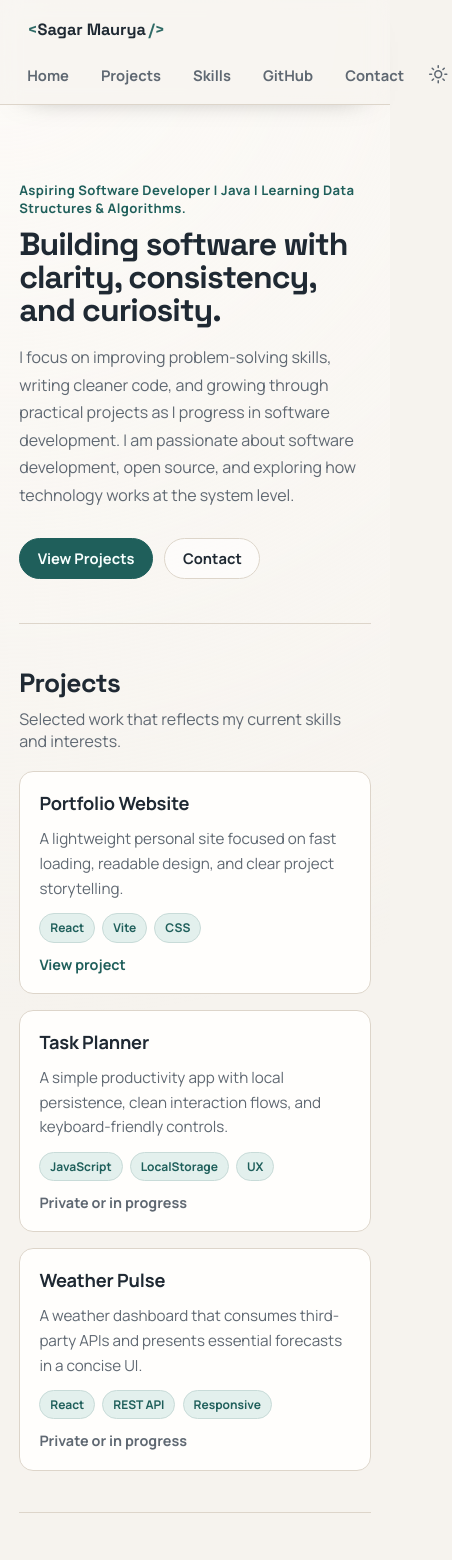
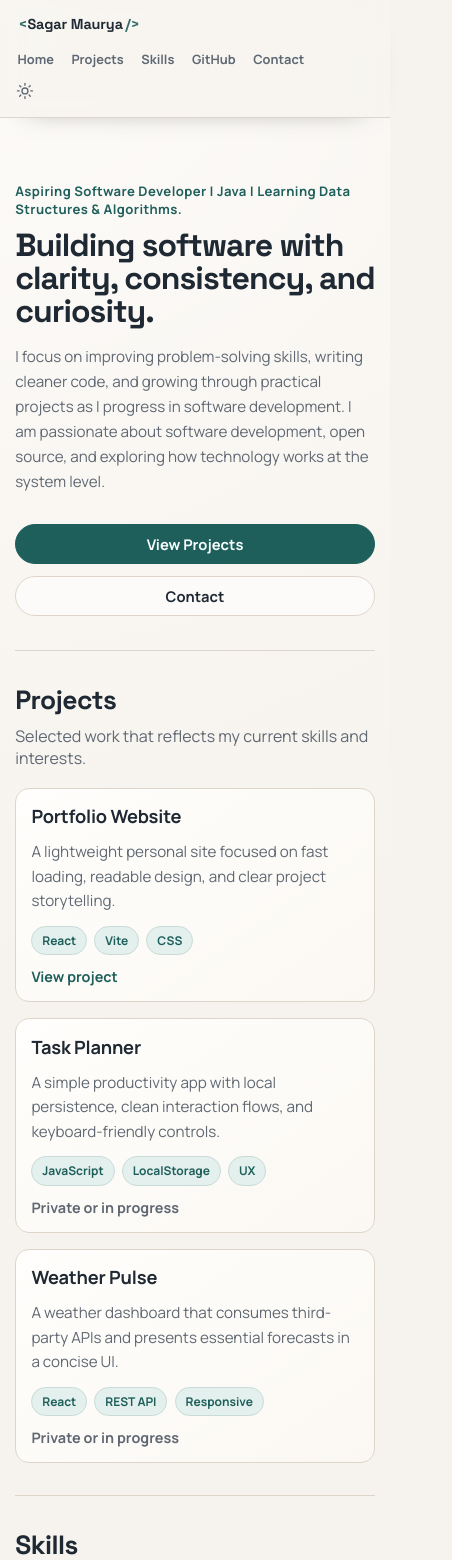
Before and after one commit to SagarXCode/portfolio, a React (Vite) app: page / in a window 390 px wide. Shown: the top 1560 px of the page, 452 px wide, since content can reach past the window. Built offline with nearby package versions, Linux system fonts and the light colour scheme; no server answers.

Commit message:
feat: enhance visual offset calculation for smoother scrolling to sections

```diff
--- a/src/App.css
+++ b/src/App.css
@@ -394,16 +394,17 @@ a {
     border: 1px solid var(--line);
     border-radius: 14px;
     padding: 1.2rem;
-    background: var(--surface);
+    background: linear-gradient(145deg, var(--surface) 0%, var(--surface-alt) 100%);
     display: flex;
     flex-direction: column;
     gap: 0.75rem;
-    transition: transform 0.2s ease, box-shadow 0.2s ease;
+    transition: transform 0.24s ease, box-shadow 0.24s ease, border-color 0.24s ease;
 }
 
 .project-card:hover {
-    transform: translateY(-3px);
+    transform: translateY(-4px);
     box-shadow: 0 18px 28px -24px var(--shadow-color);
+    border-color: var(--accent);
 }
 
 .project-title {
@@ -679,13 +680,21 @@ a {
 .contact-card {
     margin-top: 1.1rem;
     border: 1px solid var(--line);
-    background: var(--surface-alt);
+    background: linear-gradient(145deg, var(--surface) 0%, var(--surface-alt) 100%);
     border-radius: 14px;
     padding: 1.1rem 1.2rem;
     display: flex;
     align-items: center;
     justify-content: space-between;
     gap: 1rem;
+    transition: transform 0.24s ease, box-shadow 0.24s ease, border-color 0.24s ease;
+}
+
+.contact-card:hover,
+.contact-card:focus-within {
+    transform: translateY(-4px);
+    box-shadow: 0 18px 28px -24px var(--shadow-color);
+    border-color: var(--accent);
 }
 
 .contact-copy p {
@@ -697,6 +706,51 @@ a {
     display: flex;
     gap: 0.8rem;
     flex-wrap: wrap;
+}
+
+:root[data-theme='dark'] .project-card:hover,
+:root[data-theme='dark'] .project-card:focus-within,
+:root[data-theme='dark'] .contact-card:hover,
+:root[data-theme='dark'] .contact-card:focus-within,
+:root[data-theme='dark'] .activity-card:hover,
+:root[data-theme='dark'] .activity-card:focus-within {
+    box-shadow: 0 18px 30px -22px rgba(0, 0, 0, 0.8), 0 0 0 1px rgba(126, 192, 187, 0.28),
+        0 0 24px rgba(126, 192, 187, 0.2);
+}
+
+@media (max-width: 1024px) {
+    .topbar-inner {
+        padding: 0.9rem 1rem;
+    }
+
+    .main-content {
+        padding: 2.2rem 1rem 0.45rem;
+    }
+
+    .section {
+        padding: 2.35rem 0;
+    }
+}
+
+@media (max-width: 820px) {
+    .brand {
+        font-size: 0.96rem;
+    }
+
+    .topnav {
+        gap: 0.65rem;
+    }
+
+    .topnav-link {
+        font-size: 0.85rem;
+        padding: 0.2rem 0.42rem;
+    }
+
+    .project-card,
+    .contact-card,
+    .github-card {
+        padding: 0.95rem;
+    }
 }
 
 .text-link {
@@ -831,15 +885,41 @@ a {
 
     .topbar-inner {
         flex-wrap: wrap;
+        gap: 0.65rem;
     }
 
     .topbar-right {
         width: 100%;
         justify-content: space-between;
+        align-items: flex-start;
+        gap: 0.55rem;
+    }
+
+    .topnav {
+        flex-wrap: wrap;
+        row-gap: 0.45rem;
+        column-gap: 0.5rem;
     }
 
     .hero {
-        padding-top: 2.2rem;
+        padding-top: 2rem;
+        padding-bottom: 2.1rem;
+    }
+
+    .main-content {
+        padding: 2rem 0.95rem 0.4rem;
+    }
+
+    .section {
+        padding: 2rem 0;
+    }
+
+    .hero-actions {
+        width: 100%;
+    }
+
+    .hero-actions .btn {
+        flex: 1 1 100%;
     }
 
     .contact-card {
@@ -851,6 +931,76 @@ a {
         flex-direction: column;
         align-items: flex-start;
     }
+
+    .contact-links {
+        width: 100%;
+    }
+
+    .text-link {
+        width: 100%;
+        justify-content: center;
+    }
+}
+
+@media (max-width: 520px) {
+    :root {
+        --cal-cell-size: 4px;
+        --cal-cell-gap: 1px;
+    }
+
+    .topbar-inner {
+        padding: 0.72rem 0.8rem;
+    }
+
+    .brand {
+        font-size: 0.9rem;
+    }
+
+    .brand-button {
+        padding: 0.16rem 0.3rem;
+    }
+
+    .topbar-right {
+        flex-direction: column;
+        align-items: stretch;
+    }
+
+    .topnav {
+        width: 100%;
+    }
+
+    .topnav-link {
+        font-size: 0.8rem;
+        padding: 0.17rem 0.3rem;
+    }
+
+    .theme-toggle {
+        align-self: flex-end;
+    }
+
+    .theme-toggle svg {
+        width: 1.12rem;
+        height: 1.12rem;
+    }
+
+    .hero h1 {
+        max-width: 100%;
+    }
+
+    .lead {
+        font-size: 0.95rem;
+        line-height: 1.64;
+    }
+
+    .calendar-month-spacer,
+    .calendar-weekday-labels {
+        width: 1rem;
+        flex-basis: 1rem;
+    }
+
+    .calendar-weekday-labels span {
+        font-size: 0.56rem;
+    }
 }
 
 .reveal-button {
--- a/src/components/layout/Navbar.jsx
+++ b/src/components/layout/Navbar.jsx
@@ -21,7 +21,8 @@ export default function Navbar({ theme, onToggleTheme }) {
 
     const topbar = document.querySelector('.topbar');
     const topbarHeight = topbar instanceof HTMLElement ? topbar.offsetHeight : 0;
-    const visualOffset = Math.round(window.innerHeight * 0.12);
+    const offsetFactor = href === '#projects' ? 0.24 : 0.2;
+    const visualOffset = Math.min(240, Math.max(92, Math.round(window.innerHeight * offsetFactor)));
     const sectionTop = targetSection.getBoundingClientRect().top + window.scrollY;
     const targetTop = Math.max(0, sectionTop - topbarHeight - visualOffset);
 
```
